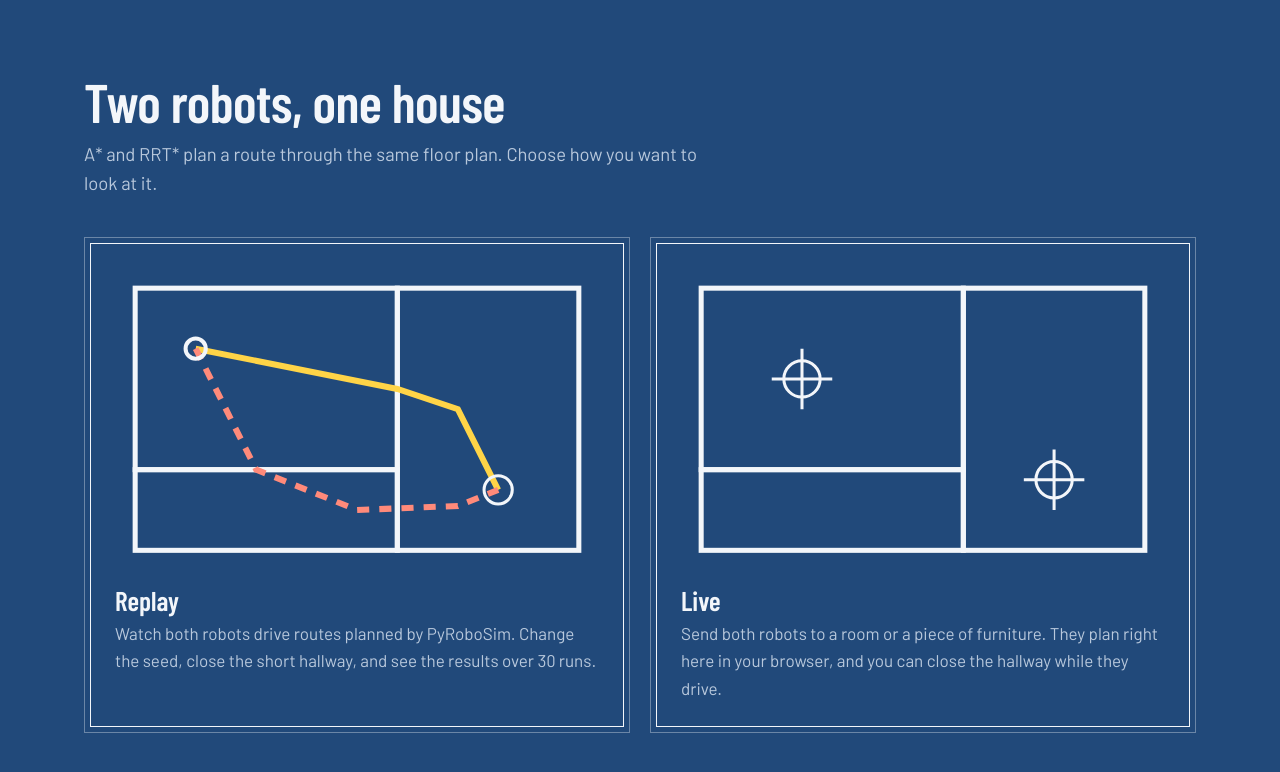
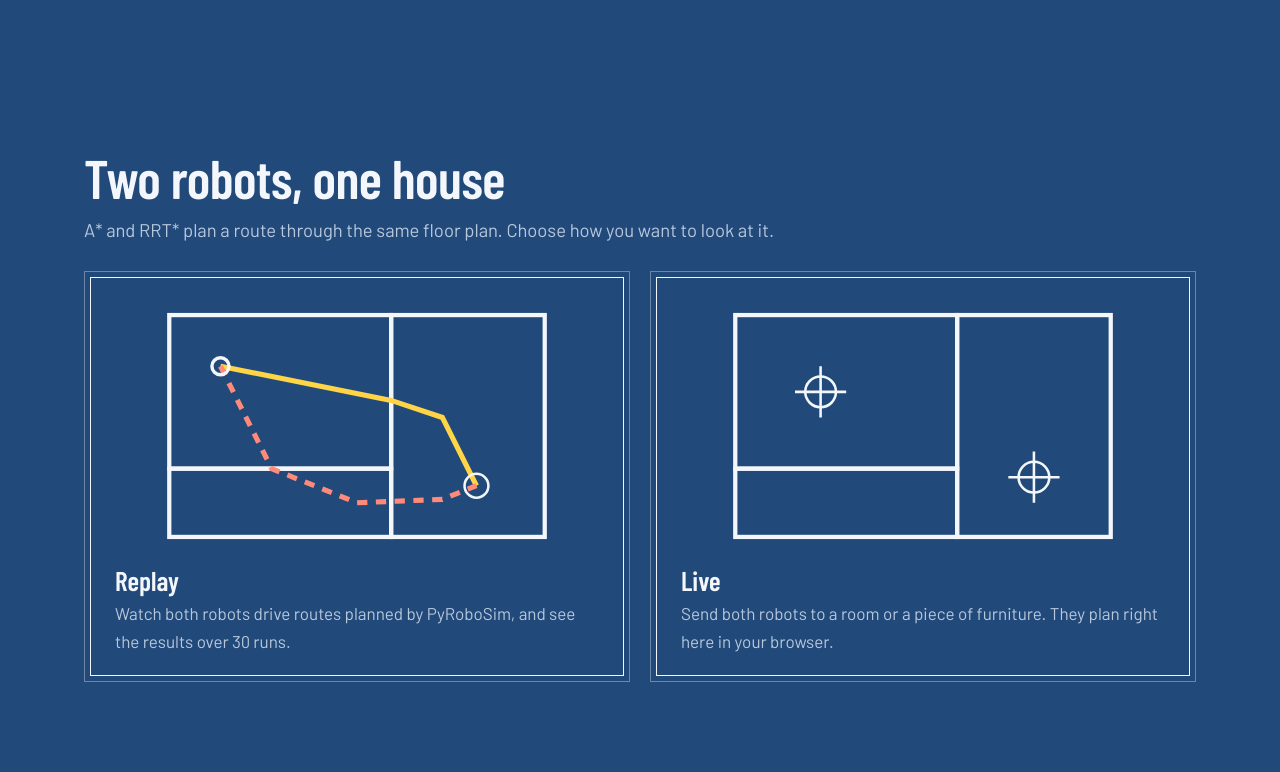
Before and after one commit to RafaCMur/navbench, a plain HTML site: page web/index.html in a window 1280 px wide. Drawn offline with nearby package versions, Linux system fonts and the light colour scheme.

Commit message:
start screen: fit cards in the window

```diff
--- a/web/index.html
+++ b/web/index.html
@@ -31,7 +31,7 @@
         <circle cx="190" cy="110" r="7" fill="none" stroke="currentColor" stroke-width="1.5"/>
       </svg>
       <h2>Replay</h2>
-      <p>Watch both robots drive routes planned by PyRoboSim. Change the seed, close the short hallway, and see the results over 30 runs.</p>
+      <p>Watch both robots drive routes planned by PyRoboSim, and see the results over 30 runs.</p>
     </a>
 
     <a class="mode" href="live.html">
@@ -45,7 +45,7 @@
         <path d="M185 90 V120 M170 105 H200" stroke="currentColor" stroke-width="1.5"/>
       </svg>
       <h2>Live</h2>
-      <p>Send both robots to a room or a piece of furniture. They plan right here in your browser, and you can close the hallway while they drive.</p>
+      <p>Send both robots to a room or a piece of furniture. They plan right here in your browser.</p>
     </a>
   </div>
 </main>
--- a/web/style.css
+++ b/web/style.css
@@ -130,18 +130,19 @@ footer p { border-top: 1px solid var(--rule); padding-top: 16px; max-width: 90ch
 .back a { color: var(--muted); }
 .back a:hover { color: var(--ink); }
 
-.start header { padding-top: 72px; }
-.modes { display: grid; grid-template-columns: 1fr 1fr; gap: 32px; margin: 24px 6px 0; }
+.start header { padding-top: clamp(24px, 6vh, 64px); padding-bottom: 0; }
+.start header p { max-width: none; }
+.modes { display: grid; grid-template-columns: 1fr 1fr; gap: 32px; margin: clamp(16px, 4vh, 32px) 6px 24px; }
 .mode {
   display: block;
   color: var(--ink);
   text-decoration: none;
-  padding: 24px;
+  padding: 20px 24px;
   border: 1px solid var(--ink);
   outline: 1px solid var(--rule);
   outline-offset: 5px;
 }
-.mode svg { display: block; width: 100%; height: auto; margin-bottom: 16px; }
+.mode svg { display: block; width: 100%; height: clamp(110px, 32vh, 300px); margin-bottom: 12px; }
 .mode h2 { margin: 0 0 4px; }
 .mode p { margin: 0; color: var(--muted); }
 a.mode:hover { background: var(--sheet-dark); }
@@ -150,9 +151,13 @@ a.mode:focus-visible { outline: 2px solid var(--astar); outline-offset: 5px; }
 
 @media (max-width: 880px) {
   .modes { grid-template-columns: 1fr; }
+  .mode svg { height: auto; }
 }
 
 .places { display: grid; grid-template-columns: 1fr 1fr; gap: 6px; margin-top: 2px; }
 .places button { text-align: left; }
 #hall, #again { width: 100%; text-align: left; }
 code { font-family: inherit; font-weight: 600; }
+
+.start { min-height: 100vh; display: flex; flex-direction: column; justify-content: center; }
+.start header, .start main { width: 100%; }
```
